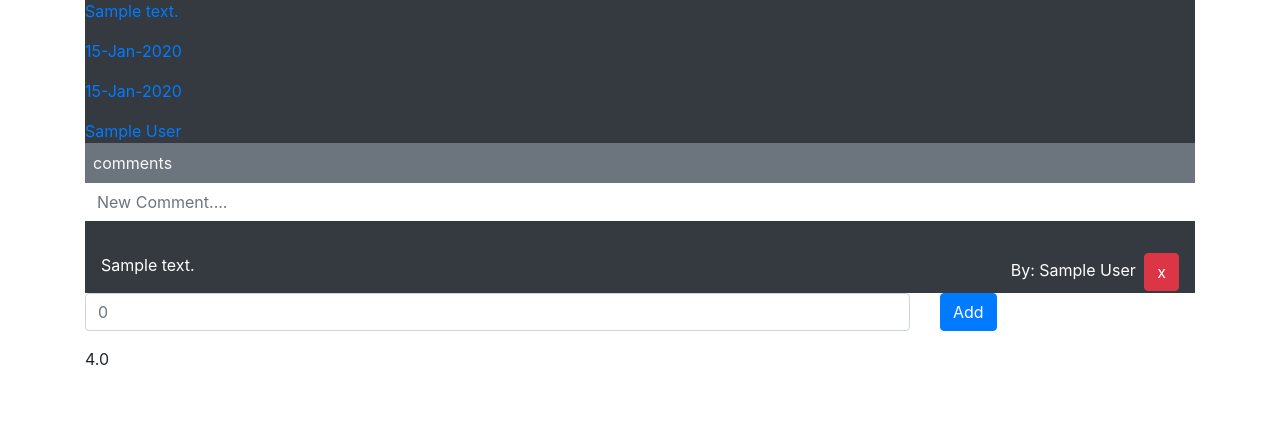
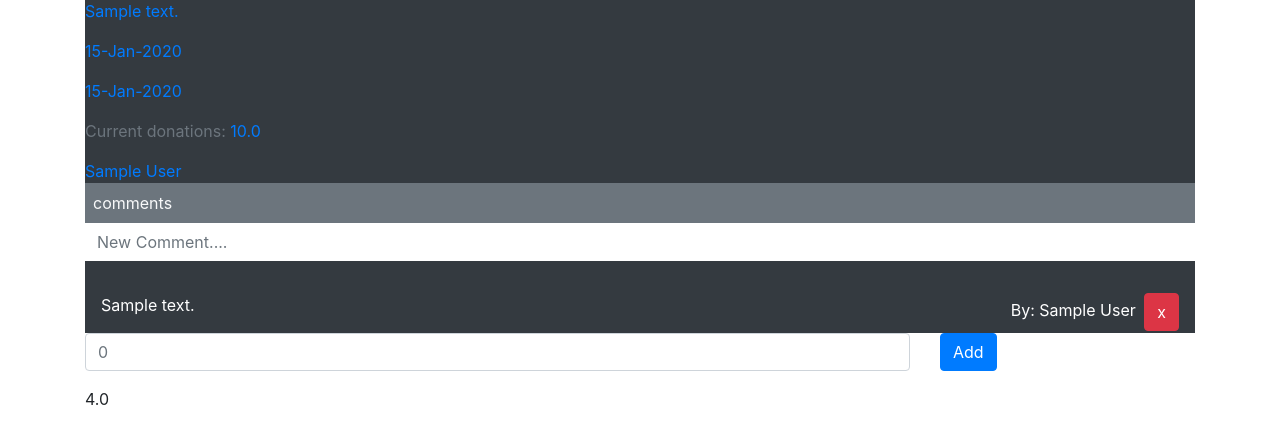
Before and after one commit to asaid-0/pyreads, a Django app: page /home/project/1 in a window 1280 px wide. Shown: the part 373-800 px from the top of the page. Run offline with Django 3.2, Linux system fonts and the light colour scheme; a user stored in the database is signed in; tables that the repository leaves empty hold one stand-in row (values such as "Sample post"); grey boxes marked "Sample" are stand-in pictures; some libraries are stand-ins or nearby versions.

Commit message:
show current donations and update when ajax call occurs

```diff
--- a/projects/templates/projects/view.html
+++ b/projects/templates/projects/view.html
@@ -62,6 +62,7 @@
         <p class="card-text"><a href="">{{ project.details }}</a></p>
         <p class="card-text"><a href="">{{ project.start_date }}</a></p>
         <p class="card-text"><a href="">{{ project.end_date }}</a></p>
+        <p class="card-text">Current donations: <a href=""><span id="donations">{{ project_donations.total_amount }}</span></a></p>
         <p class="card-text"><a href="../category/{{ project.category.id }}/projects">{{ project.category.name }}</a>
         </p>
 
@@ -134,6 +135,7 @@ $('#addDonation').on('submit', function (e) {
             data: serializedData,
             success: function (response) {
                 $("#addDonation").trigger('reset');
+                $("#donations").html(response.donations)
                 alert("thank you for your donations")
             },
             error: function (response) {
```
